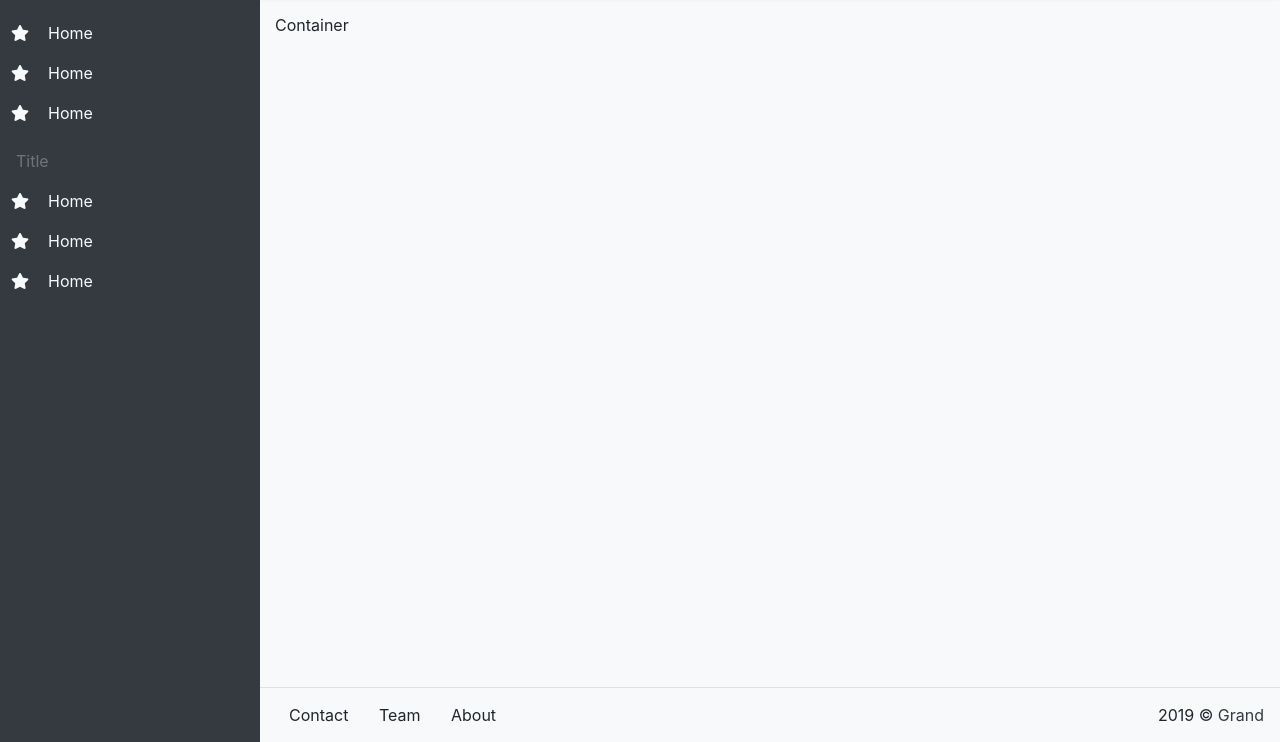
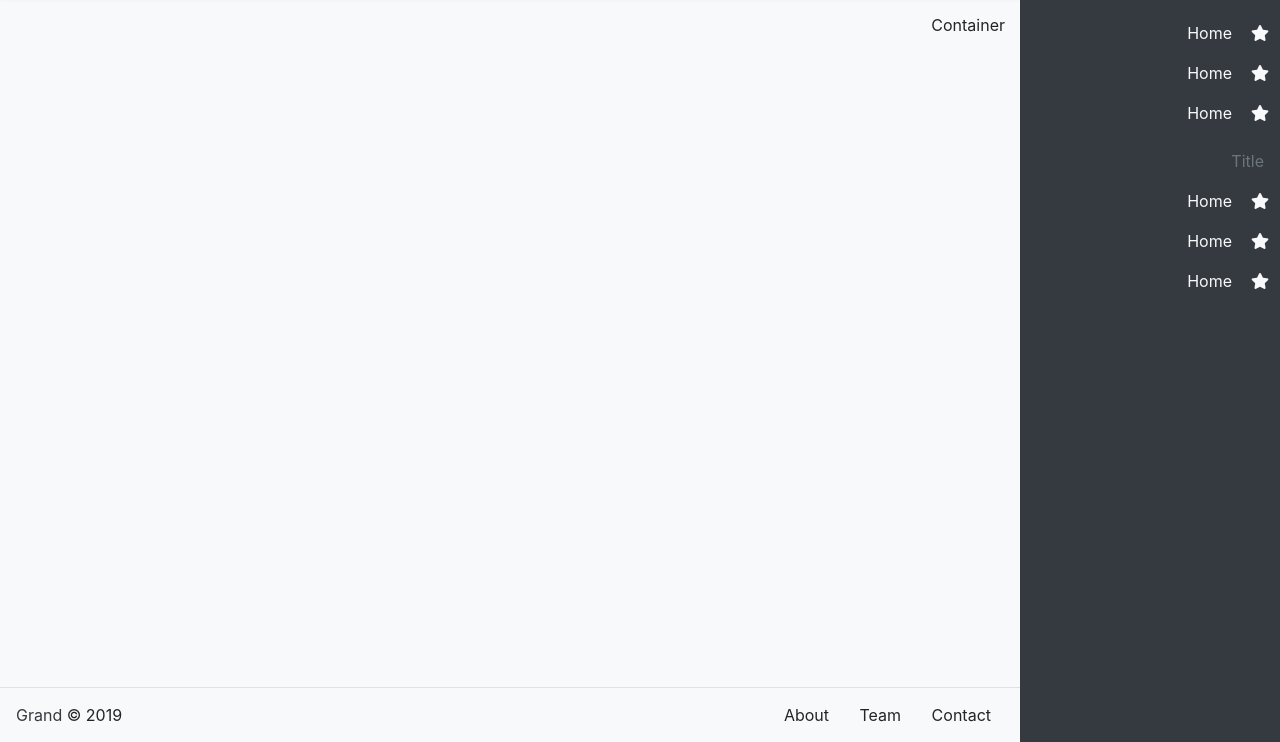
Before and after one commit to ahmadkarimi1991/grand, a plain HTML site: page index.html in a window 1280 px wide. Shown: the part 58-800 px from the top of the page. Drawn offline with Linux system fonts and the light colour scheme.

Commit message:
rtl support

```diff
--- a/assets/scss/_aside.scss
+++ b/assets/scss/_aside.scss
@@ -36,9 +36,10 @@
     transition: all .2s;
 }
 
-@media (min-width: 768px) {
+.rtl {
     #aside {
-        left: 0;
+        right: -260px;
+        left: auto;
     }
 }
 
@@ -46,4 +47,24 @@
     #aside {
         left: 0;
     }
+
+    &.rtl {
+        #aside {
+            right: 0;
+            left: auto;
+        }
+    }
 }
+
+@media (min-width: 768px) {
+    #aside {
+        left: 0;
+    }
+
+    .rtl {
+        #aside  {
+            right: 0;
+            left: auto;
+        }
+    }
+}
--- a/assets/scss/_base.scss
+++ b/assets/scss/_base.scss
@@ -5,3 +5,8 @@ html {
 body {
     min-height: 100%;
 }
+
+body.rtl {
+    direction: rtl;
+    text-align: right;
+}
--- a/assets/scss/_main.scss
+++ b/assets/scss/_main.scss
@@ -5,8 +5,22 @@
     transition: all .2s;
 }
 
+.rtl {
+    #main {
+        margin-right: 0;
+        margin-left: unset;
+    }
+}
+
 @media (min-width: 768px) {
     #main {
         margin-left: 260px;
     }
+
+    .rtl {
+        #main {
+            margin-right: 260px;
+            margin-left: unset;
+        }
+    }
 }
--- a/index.html
+++ b/index.html
@@ -11,7 +11,7 @@
 
     <title>Grand</title>
 </head>
-<body class="d-flex flex-column">
+<body class="d-flex flex-column rtl">
     <aside class="bg-dark text-light" id="aside">
         <div class="d-flex justify-content-center align-items-center brand">Brand</div>
         <nav class="pt-3">
```
Also changed, not shown: assets/css/app.css, 1 other file.
